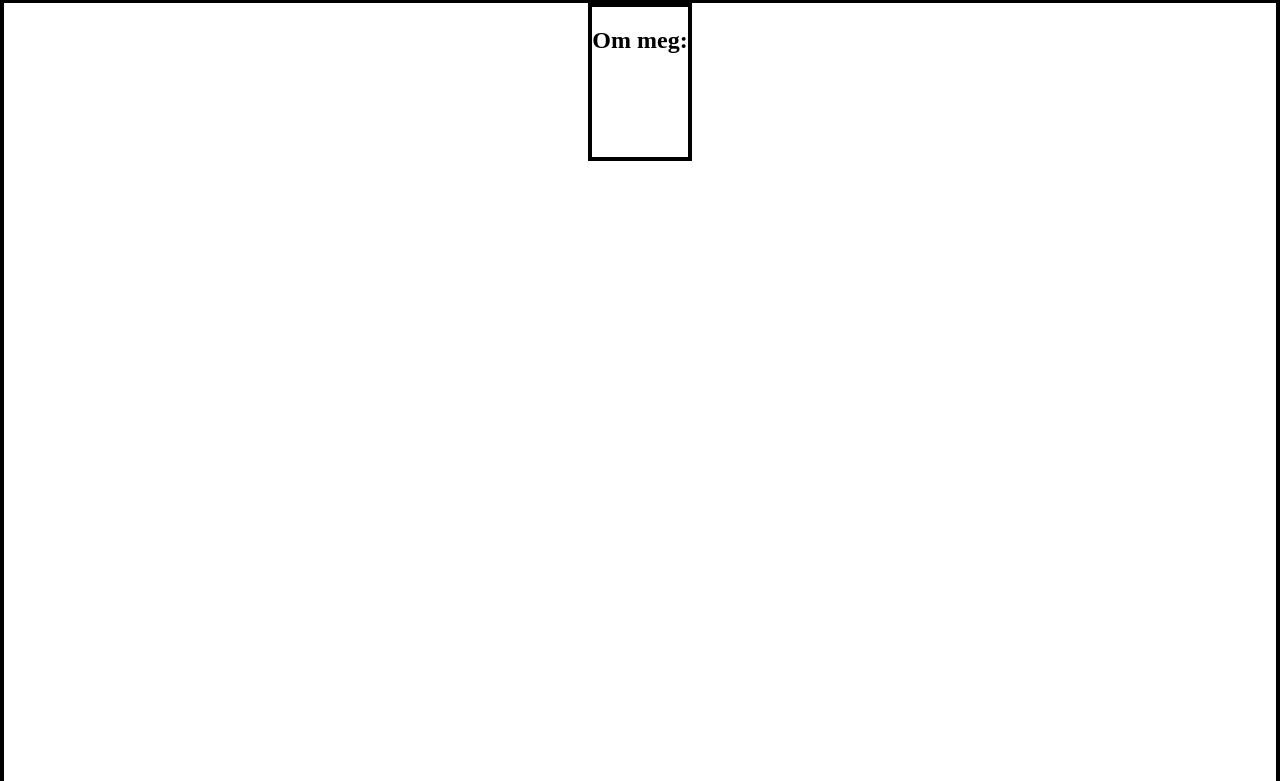
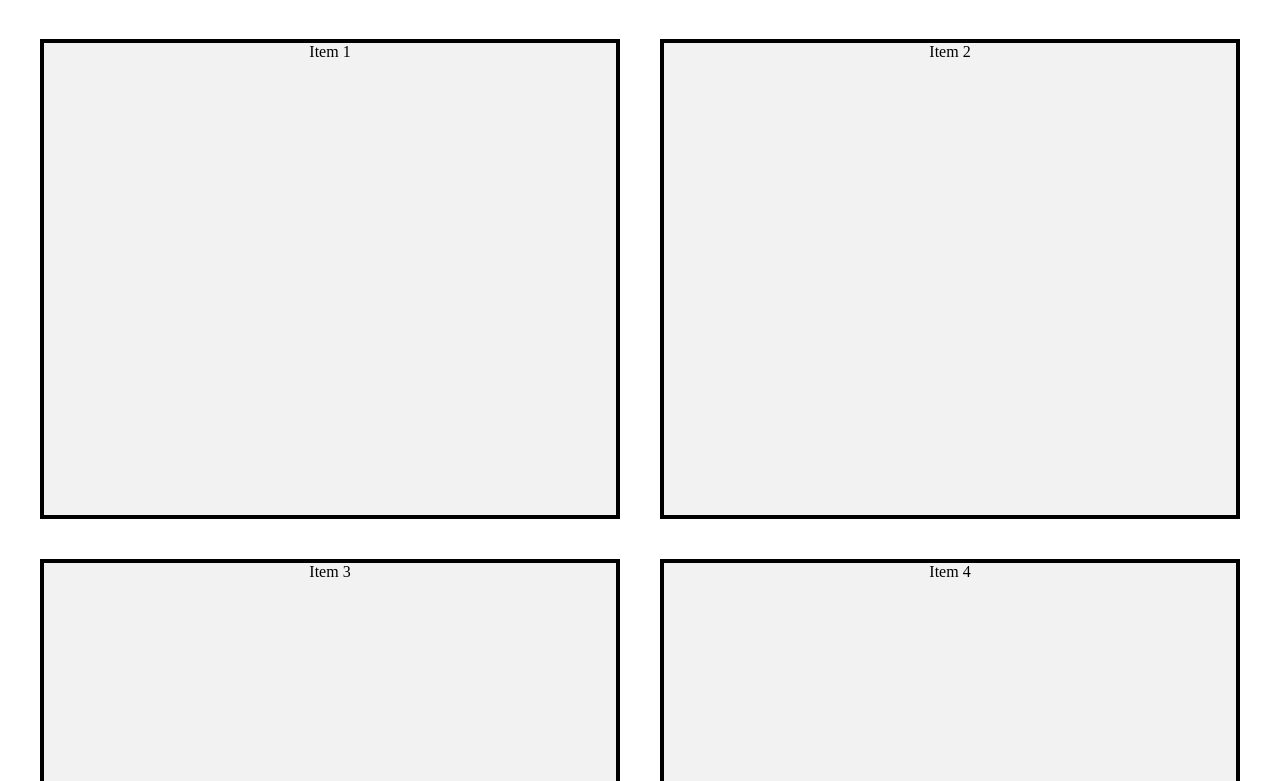
Before and after one commit to ravmoe10/min_Egen_Side, a plain HTML site: page Code/index.html in a window 1280 px wide. Shown: the part 155-936 px from the top of the page. Drawn offline with Linux system fonts and the light colour scheme.

Commit message:
jeg har laget et grid system p hoved siden og skal begyne på prosjekt siden

```diff
--- a/Code/index.html
+++ b/Code/index.html
@@ -20,8 +20,12 @@
     </header>
     <main>
 
-        <div clase="Om_meg">
-            <h2>Om meg:</h2>
+        <div class="grid-container">
+            <div class = "item">Item 1</div>
+            <div class = "item">Item 2</div>
+            <div class = "item">Item 3</div>
+            <div class = "item">Item 4</div>
+
         </div>
 
 
--- a/Code/styles.css
+++ b/Code/styles.css
@@ -1,12 +1,12 @@
 body{
- display: flex;
+
  flex-direction: column;
  align-items: center;
  justify-content: flex-start;
  min-height: 1000px;
  min-width: 1200px;
  margin:0;
- border: 4px solid #000000;
+
 }
 header{
     display: flex;
@@ -42,11 +42,18 @@ a{
     color: #ffffff;
     font-size: 20px;
 }
-.Om_meg{
-display: flex;
+.grid-container {
+  margin-top: 40px;
+  margin-left: 40px;
+  margin-right: 40px;
+  height: 1000px;
+  display: grid;
+  grid-template-columns: 1fr 1fr;
+  grid-template-rows: 1fr 1fr ;
+  gap: 40px;
 }
-main{
-    display: grid;
-    grid: 150px / auto auto auto;
-    border: 4px solid #000000;
+.item {
+  background-color: #f2f2f2;
+  border: 4px solid #000000;
+  text-align: center;
 }
```
Also changed, not shown: Code/prosjekter.html (+1 -0 lines), Code/prosjekter_styles.css (added).
